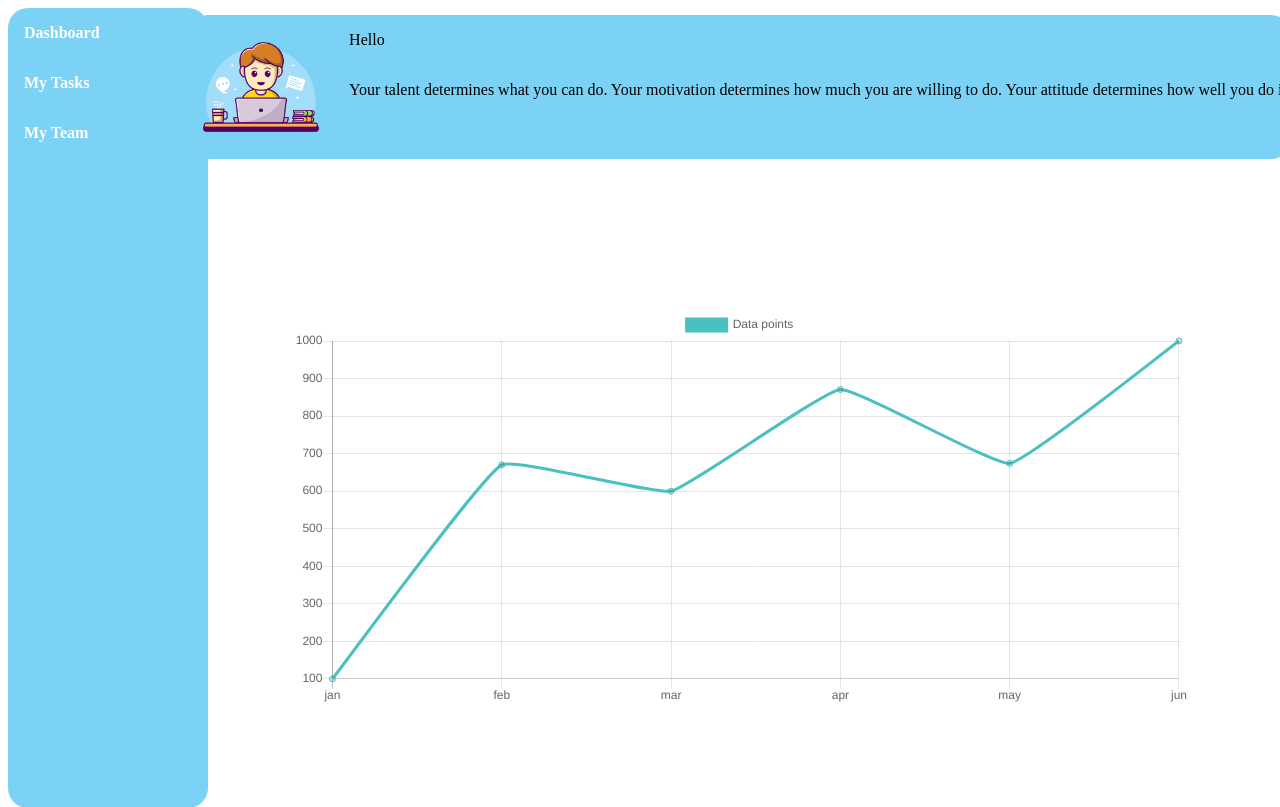
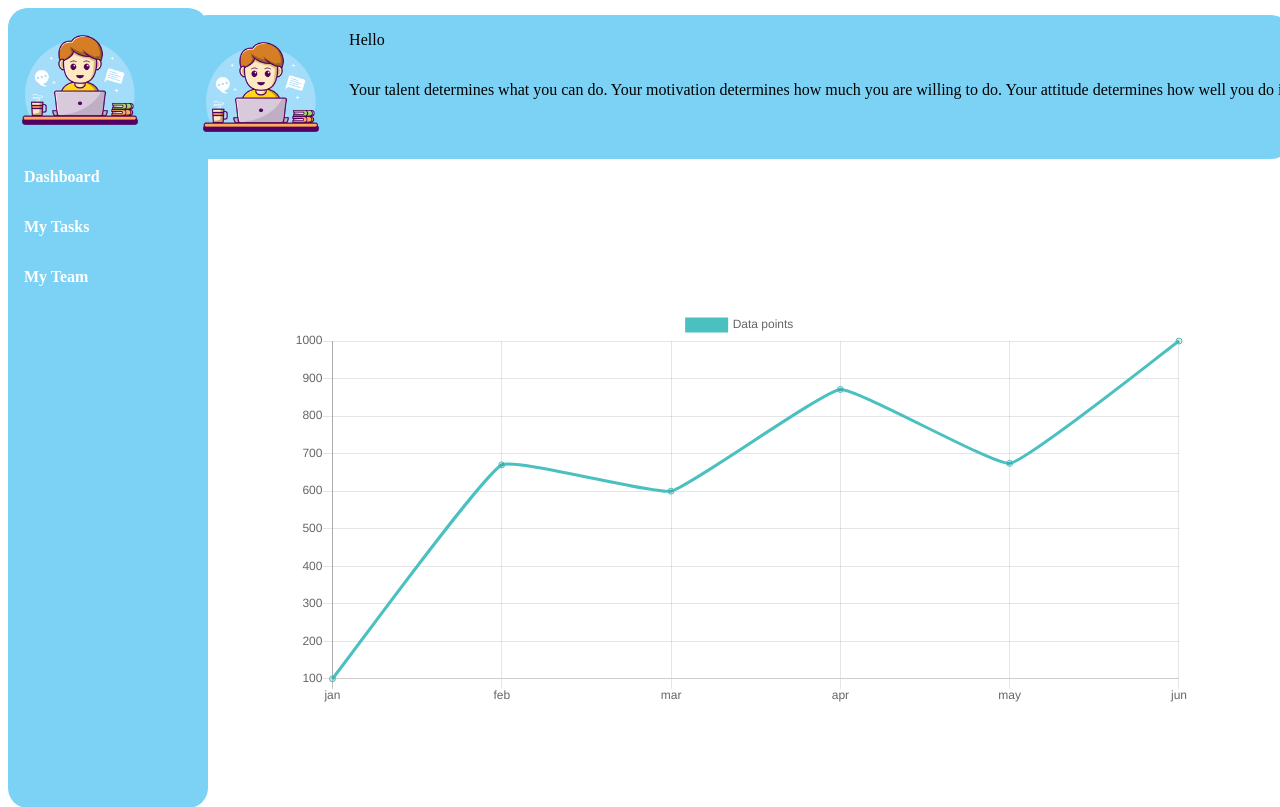
Before and after one commit to pk-pranavv/ProjectManagementPortal, a Flask app: page /dashboard in a window 1280 px wide. Shown: the top 807 px of the page. Run offline with Flask 2, Linux system fonts and the light colour scheme; some libraries are stand-ins or nearby versions.

Commit message:
changed dashboard html

```diff
--- a/templates/dashboard.html
+++ b/templates/dashboard.html
@@ -11,9 +11,16 @@
     </head>
     <body>
         <div class="sidebar">
-            <a href="/dashboard">Dashboard</a>
-            <a href="/tasks">My Tasks</a>
-            <a href="team">My Team</a>
+            <div class="dashpic">
+                <img src="../static/images/user.jpg" alt="1">
+                <a href="/dashboard">Dashboard</a>
+            </div>
+            <div class="dashpic">
+                <a href="/tasks">My Tasks</a>
+            </div>
+            <div class="dashpic">
+                <a href="team">My Team</a>
+            </div>
         </div>
         <div class="content">
             <div class="topdiv">
```
Also changed, not shown: lite.db.
